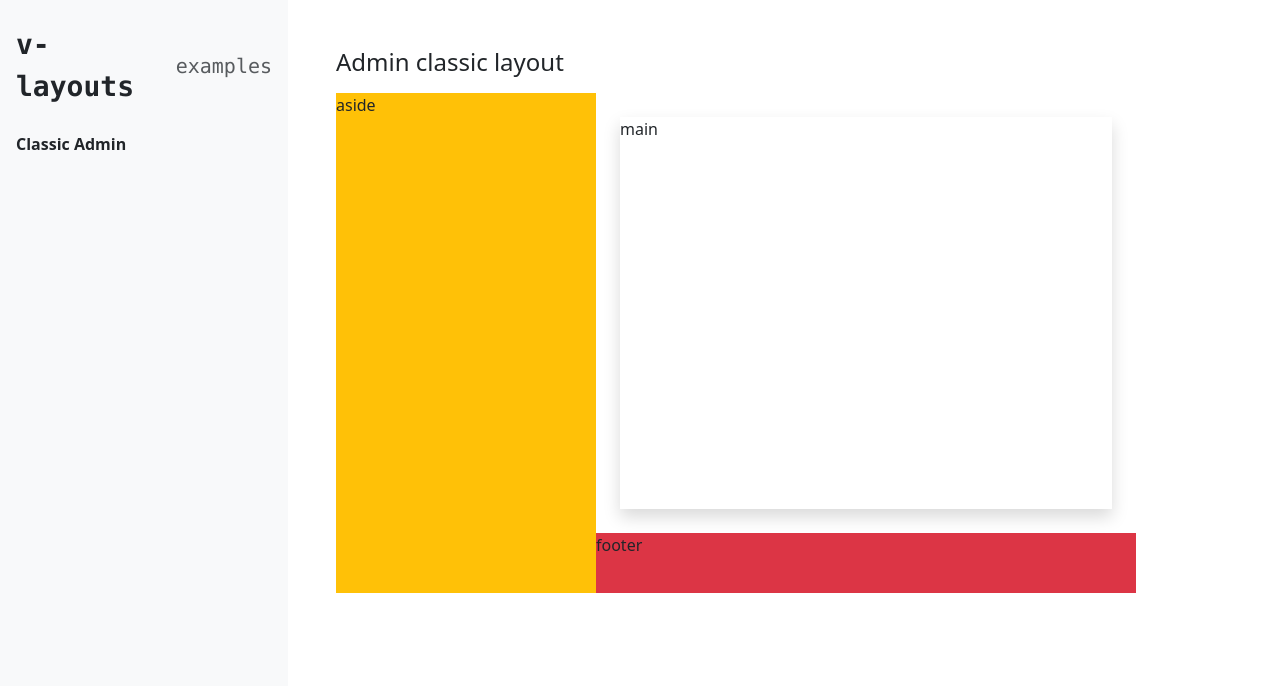
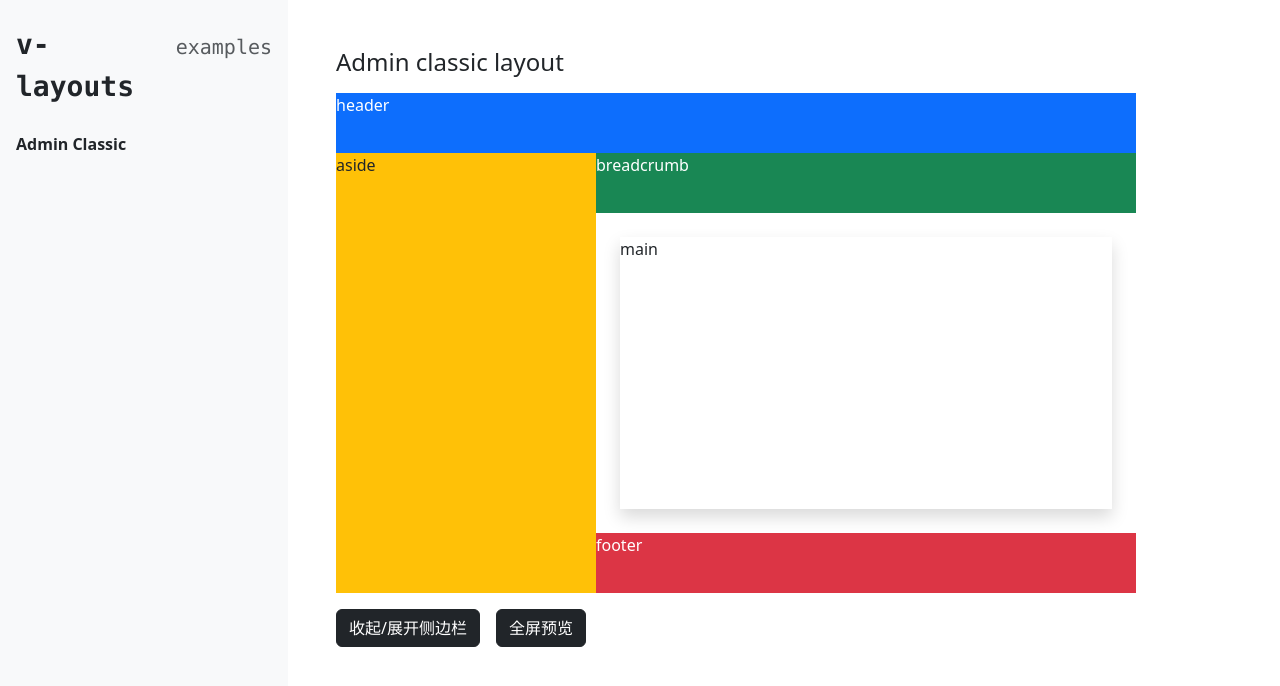
Before and after one commit to TerryZ/v-layouts, a Vue app: page /#/classic in a window 1280 px wide. Shown: the top 686 px of the page. Built offline with nearby package versions, Linux system fonts and the light colour scheme.

Commit message:
feat: 完善 admin classic 功能

```diff
--- a/examples/ExampleClassic.vue
+++ b/examples/ExampleClassic.vue
@@ -3,28 +3,30 @@
     <h4 class="mb-3">
       Admin classic layout
     </h4>
-    <div>
+    <div class="mb-3">
       <LayoutAdminClassic
         :width="800"
         :height="500"
+        :collapse="collapse"
+        :aside-collapsed-width="70"
       >
-        <!-- <template #header>
-          <div class="bg-primary h-100 w-100">
+        <template #header>
+          <div class="bg-primary text-white h-100 w-100">
             header
           </div>
-        </template> -->
+        </template>
         <template #aside>
           <div class="bg-warning h-100 w-100">
             aside
           </div>
         </template>
-        <!-- <template #breadcrumb>
-          <div class="bg-success h-100 w-100">
+        <template #breadcrumb>
+          <div class="bg-success text-white h-100 w-100">
             breadcrumb
           </div>
-        </template> -->
+        </template>
         <template #footer>
-          <div class="bg-danger h-100 w-100">
+          <div class="bg-danger text-white h-100 w-100">
             footer
           </div>
         </template>
@@ -32,10 +34,76 @@
         <div>main</div>
       </LayoutAdminClassic>
     </div>
+    <div>
+      <button
+        type="button"
+        class="btn btn-dark me-3"
+        @click="collapse = !collapse"
+      >
+        收起/展开侧边栏
+      </button>
+      <button
+        type="button"
+        class="btn btn-dark"
+        @click="fullscreen = true"
+      >
+        全屏预览
+      </button>
+    </div>
+
+    <FullscreenPreview
+      v-if="fullscreen"
+      @exit="fullscreen = false"
+    >
+      <LayoutAdminClassic
+        :collapse="collapse"
+        :aside-collapsed-width="70"
+        aside-position="right"
+      >
+        <template #header>
+          <div class="bg-primary text-white h-100 w-100">
+            header
+          </div>
+        </template>
+        <template #aside>
+          <div class="bg-warning h-100 w-100">
+            aside
+          </div>
+        </template>
+        <template #breadcrumb>
+          <div class="bg-success text-white h-100 w-100">
+            breadcrumb
+          </div>
+        </template>
+        <template #footer>
+          <div class="bg-danger text-white h-100 w-100">
+            footer
+          </div>
+        </template>
+
+        <div>
+          main
+          <div>
+            <button
+              type="button"
+              class="btn btn-dark me-3"
+              @click="collapse = !collapse"
+            >
+              收起/展开侧边栏
+            </button>
+          </div>
+        </div>
+      </LayoutAdminClassic>
+    </FullscreenPreview>
   </div>
 </template>
 
 <script setup>
-// import { ref } from 'vue'
+import { ref } from 'vue'
+import FullscreenPreview from './FullscreenPreview.vue'
 import { LayoutAdminClassic } from '@/'
+
+const collapse = ref(false)
+const fullscreen = ref(false)
+
 </script>
--- a/examples/ExamplesIndex.vue
+++ b/examples/ExamplesIndex.vue
@@ -4,7 +4,7 @@
       class="bg-light fw-bold flex-shrink-0"
       style="width: 18rem;"
     >
-      <div class="py-4 px-3 d-flex align-items-center font-monospace">
+      <div class="py-4 px-3 d-flex align-items-baseline font-monospace">
         <div class="fs-3 me-2">
           v-layouts
         </div>
@@ -40,7 +40,7 @@ import { ref, onBeforeMount } from 'vue'
 import { useRoute } from 'vue-router'
 
 const modules = [
-  { key: 'classic', name: 'Classic Admin', url: '/classic' }
+  { key: 'classic', name: 'Admin Classic', url: '/classic' }
 ]
 const active = ref('')
 
--- a/src/admin/AdminClassic.jsx
+++ b/src/admin/AdminClassic.jsx
@@ -31,12 +31,25 @@ export default defineComponent({
     const hasAside = computed(() => Object.hasOwn(slots, 'aside'))
     const hasBreadcrumb = computed(() => Object.hasOwn(slots, 'breadcrumb'))
     const hasFooter = computed(() => Object.hasOwn(slots, 'footer'))
+    const asideArea = computed(() => hasAside.value ? 'aside' : '')
+    const asideSize = computed(() => hasAside.value
+      ? cssValue(props.collapse ? props.asideCollapsedWidth : props.asideWidth)
+      : ''
+    )
+
+    const mergeAside = areaName => {
+      if (props.asidePosition === 'left') return asideArea.value + ' ' + areaName
+      // aside panel is on the right
+      return areaName + ' ' + asideArea.value
+    }
 
     const containerStyles = computed(() => {
-      const columns = [
-        hasAside.value ? cssValue(props.asideWidth) : '',
-        'auto'
-      ]
+      const columns = ['auto']
+      if (props.asidePosition === 'left') {
+        columns.unshift(asideSize.value)
+      } else {
+        columns.push(asideSize.value)
+      }
       const rows = [
         hasHeader.value ? cssValue(props.headerHeight) : '',
         hasBreadcrumb.value ? cssValue(props.breadcrumbHeight) : '',
@@ -45,19 +58,11 @@ export default defineComponent({
       ]
 
       const areas = []
-      const asideArea = hasAside.value ? 'aside ' : ''
-      if (hasHeader.value) {
-        areas.push('header header')
-      }
-      if (hasBreadcrumb.value) {
-        areas.push(asideArea + 'breadcrumb')
-      }
-      areas.push(asideArea + 'main')
-      if (hasFooter.value) {
-        areas.push(asideArea + 'footer')
-      }
+      hasHeader.value && areas.push('header header')
+      hasBreadcrumb.value && areas.push(mergeAside('breadcrumb'))
+      areas.push(mergeAside('main'))
+      hasFooter.value && areas.push(mergeAside('footer'))
       const areasResult = areas.map(area => `"${area}"`)
-      console.log(areasResult)
 
       return {
         width: cssValue(props.width),
@@ -69,24 +74,17 @@ export default defineComponent({
     })
 
     return () => (
-      // Main container
       <div class='layout-admin-classic' style={containerStyles.value}>
         {slots.header && (
-          <div class='admin-header'>
-            {slots.header()}
-          </div>
+          <div class='admin-header'>{slots.header()}</div>
         )}
 
         {slots.aside && (
-          <div class='admin-aside flex-shrink-0'>
-            {slots.aside()}
-          </div>
+          <div class='admin-aside'>{slots.aside()}</div>
         )}
 
         {slots.breadcrumb && (
-          <div class='admin-breadcrumb'>
-            {slots.breadcrumb()}
-          </div>
+          <div class='admin-breadcrumb'>{slots.breadcrumb()}</div>
         )}
 
         <div class={contentMainClass.value}>
@@ -96,9 +94,7 @@ export default defineComponent({
         </div>
 
         {slots.footer && (
-          <div class='admin-footer'>
-            {slots.footer()}
-          </div>
+          <div class='admin-footer' >{slots.footer()}</div>
         )}
       </div>
     )
--- a/src/admin/admin-base.js
+++ b/src/admin/admin-base.js
@@ -32,17 +32,19 @@ export function mergeProps (props) {
       default: 260
     },
     // The width of the collapsed sidebar
-    asideCollapseWidth: {
+    asideCollapsedWidth: {
       type: Number,
       default: 70
+    },
+    asidePosition: {
+      type: String,
+      default: 'left'
     },
     // Main content margin space
     contentMargin: {
       type: Number,
       default: 4,
-      validator: function (val) {
-        return val >= 0 && val <= 5
-      }
+      validator: val => (val >= 0 && val <= 5)
     },
     // Main content area border rounded
     contentRounded: {
@@ -65,7 +67,7 @@ export function mergeProps (props) {
 export function useAdmin (props) {
   // 内容区域主容器样式
   const contentMainClass = computed(() => {
-    const classes = ['admin-main', 'overflow-auto']
+    const classes = ['admin-main']
     // 容器与内容区域之间的间隔
     classes.push(`p-${props.contentMargin}`)
     classes.push(props.contentGrayBackground ? 'bg-light-gray' : 'bg-white')
--- a/src/styles/admin-classic.sass
+++ b/src/styles/admin-classic.sass
@@ -4,16 +4,16 @@
   // grid-template-areas: "header header" "aside breadcrumb" "aside main" "aside footer"
   box-sizing: border-box
   align-items: stretch
+  transition: all .2s
   .admin-header
     grid-area: header
   .admin-aside
     grid-area: aside
     overflow: visible
-    transition: width .2s
-    will-change: width
   .admin-breadcrumb
     grid-area: breadcrumb
   .admin-main
     grid-area: main
+    overflow: auto
   .admin-footer
     grid-area: footer
```
